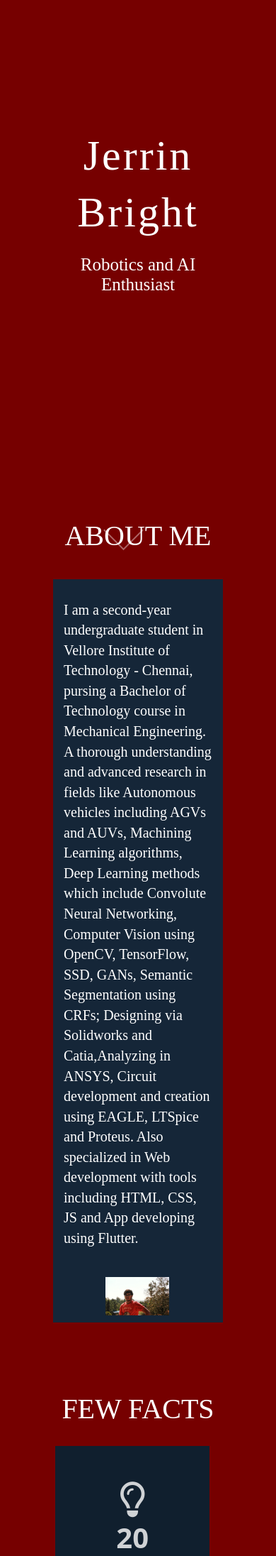
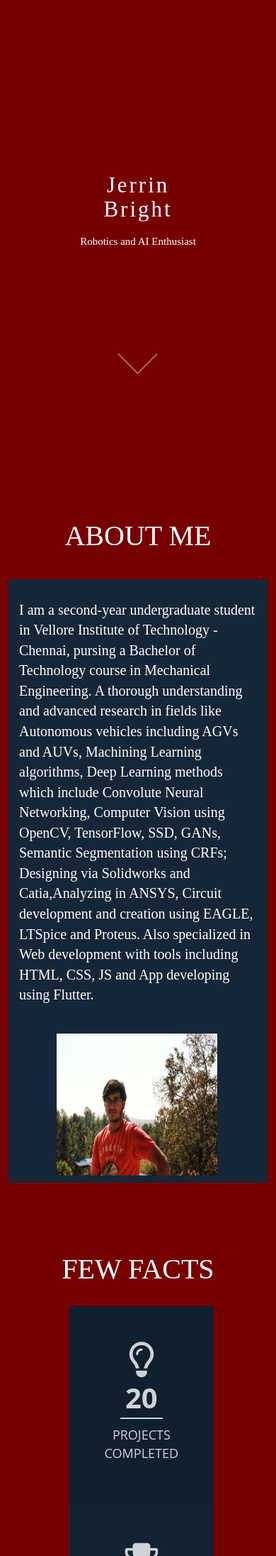
Before and after one commit to Aravind3515/jerrie-bright.github.io, a PHP site: page / in a window 390 px wide. Shown: the part 131-2323 px from the top of the page at 71% size. Run offline with PHP 8.4, Linux system fonts and the light colour scheme; some libraries are stand-ins or nearby versions.

Commit message:
Update home.css

```diff
--- a/css/home.css
+++ b/css/home.css
@@ -46,25 +46,20 @@
   margin-right: 75px;
 }
 
+@media screen and (max-width: 450px) {
+	#aboutme {
+	  margin-left: 12px;
+	  margin-right: 12px;
+	}
+}
 #header h1{
   font-size: 60px;
-  letter-spacing: 3px;
-  line-height: 80px;
   font-weight: 500;
-  word-wrap: break-word;
 }
 
 #header h3{
   font-size: 25px;
-  font-weight: 500;
-  word-wrap: break-word;
-}
-
-img{
-	height: 100%;
-	width: 100%;
-	margin: 10px;
-	margin-left: -1.5px;
+  font-weight: 300;
 }
 
 p{
@@ -345,8 +340,7 @@ section {
   color: #4d4d4d;
 }
 
-.read-now-button,
-.subscribe-button {
+.read-now-button{
   display: block;
   padding: 1em;
   border: 1px solid #a6a6a6;
@@ -401,12 +395,6 @@ section {
     margin-left: auto;
     margin-right: auto;
   }
-  .read-now-button, .subscribe-button{
-    width:calc(50% - .5em);
-    text-decoration: none;
-}
-  }
-
 }
 
 @media screen and (max-width: 800px) {
@@ -444,11 +432,18 @@ section {
 
 .scrolldown{
 	position: absolute;
-	bottom: -150%;
+	bottom: -100%;
 	left: 55%;
 	width: 40px;
 	height: 40px;
 	transform: translateY(-80px) translateX(-50px) rotate(45deg);
+}
+
+@media screen and (max-width: 460px) {
+	.scrolldown{
+		bottom: -160%;
+		left: 65%;
+	}
 }
 
 .scrolldown span{
@@ -525,3 +520,48 @@ section {
 .container:hover .overlay {
   transform: scale(1);
 }
+
+.image{
+	height: 100%;
+	width: 100%;
+	margin: 10px;
+	margin-left: -1.5px;
+}
+
+.image1{
+	height: 100%;
+	width: 100%;
+	margin: 10px;
+	margin-left: -1.5px;
+}
+
+@media screen and (max-width: 450px) {
+
+	.text {
+		font-size: 15px;
+	}
+	.container {
+	  width: 70%;
+	}
+	.image{
+		width: 100%;
+		height: 200px;
+    }
+    .overlay {
+	  width: 100%;
+	  height: 230px;
+	}
+	#projectFacts .fullWidth{
+	  margin-left: 25%;
+	}
+	.container-fluid{
+		margin: 0px;
+	}
+
+	#header h1{
+		font-size: 31px;
+	}
+	#header h3{
+		font-size: 15px;
+	}
+}
```
